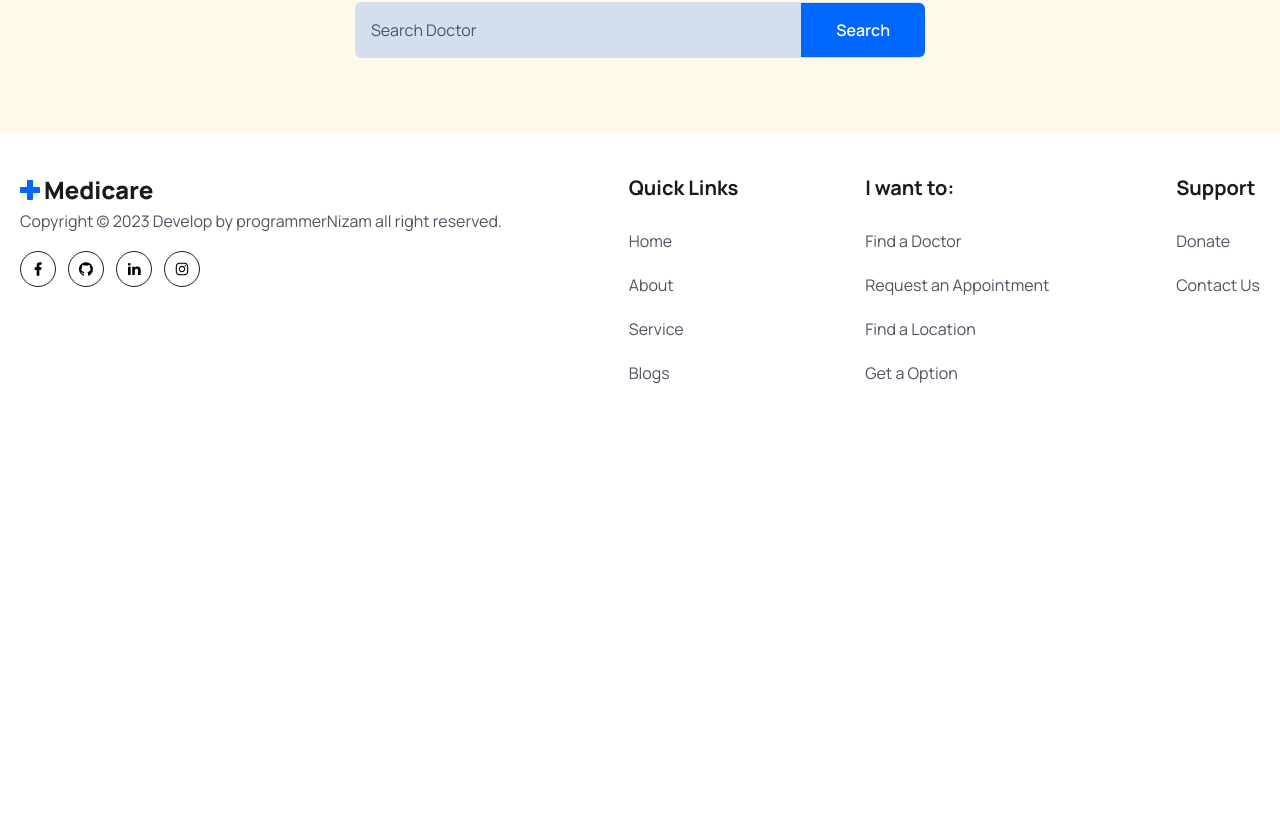
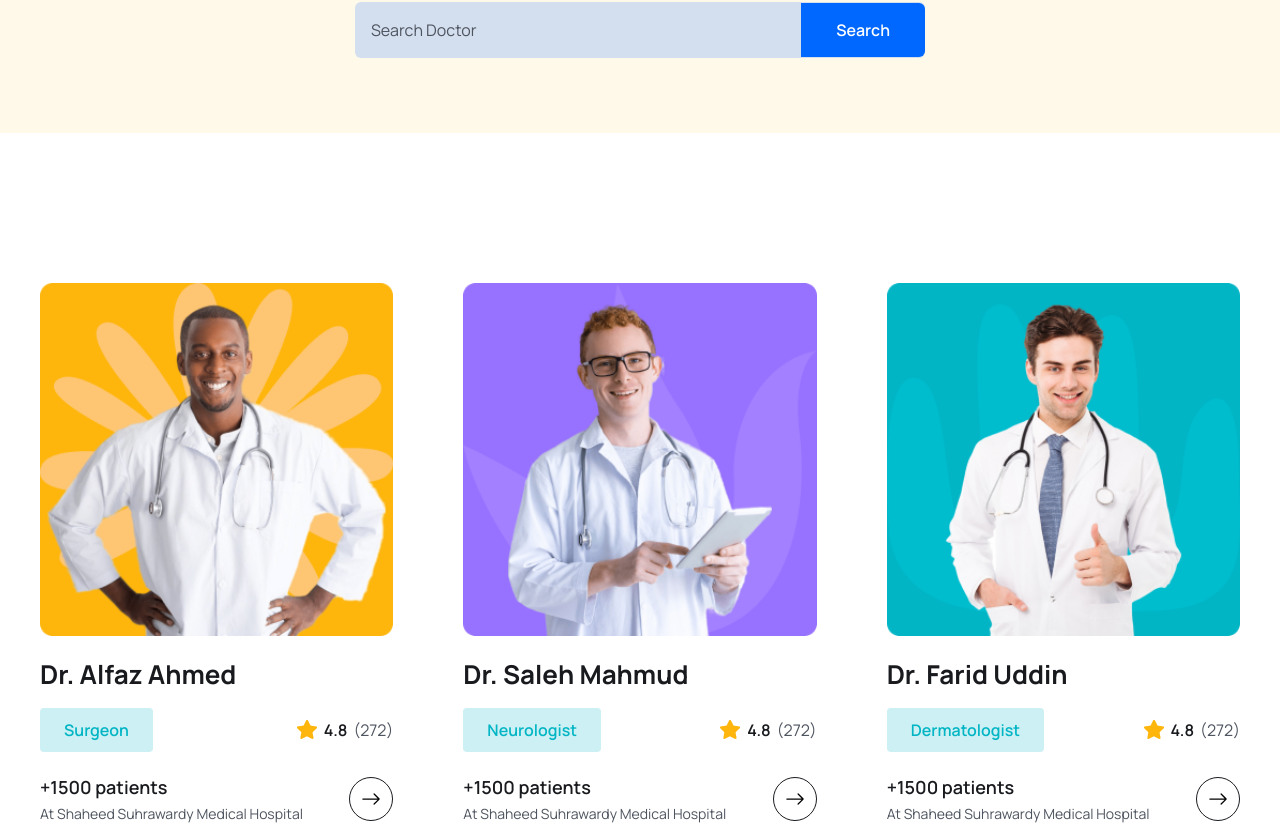
Before and after one commit to programmernizam/medicare, a React (Vite) app: page /doctors in a window 1280 px wide. Shown: the part 257-1082 px from the top of the page. Before the commit the page ends 800 px from the top, so only its background shows below. Built offline with nearby package versions, Linux system fonts and the light colour scheme.

Commit message:
Doctor page Doctor list added

```diff
--- a/src/pages/Doctors/Doctors.jsx
+++ b/src/pages/Doctors/Doctors.jsx
@@ -1,5 +1,8 @@
+import doctors from "../../assets/data/doctors";
+import DoctorCard from "../../components/Doctors/DoctorCard";
 const Doctors = () => {
   return (
+    <>
       <section className="bg-[#fff9ea]">
         <div className="container text-center">
           <h2 className="heading">Find a Doctor</h2>
@@ -15,6 +18,16 @@ const Doctors = () => {
           </div>
         </div>
       </section>
+      <section>
+        <div className="container">
+          <div className="grid grid-cols-1 md:grid-cols-2 lg:grid-cols-3 gap-5 lg:gap-[30px] mt-[30px] lg:mt-[55px]">
+            {doctors.map((doctor) => (
+              <DoctorCard key={doctor.id} doctor={doctor} />
+            ))}
+          </div>
+        </div>
+      </section>
+    </>
   );
 };
 
```
Lines whose indentation alone changed are shown as unchanged.
